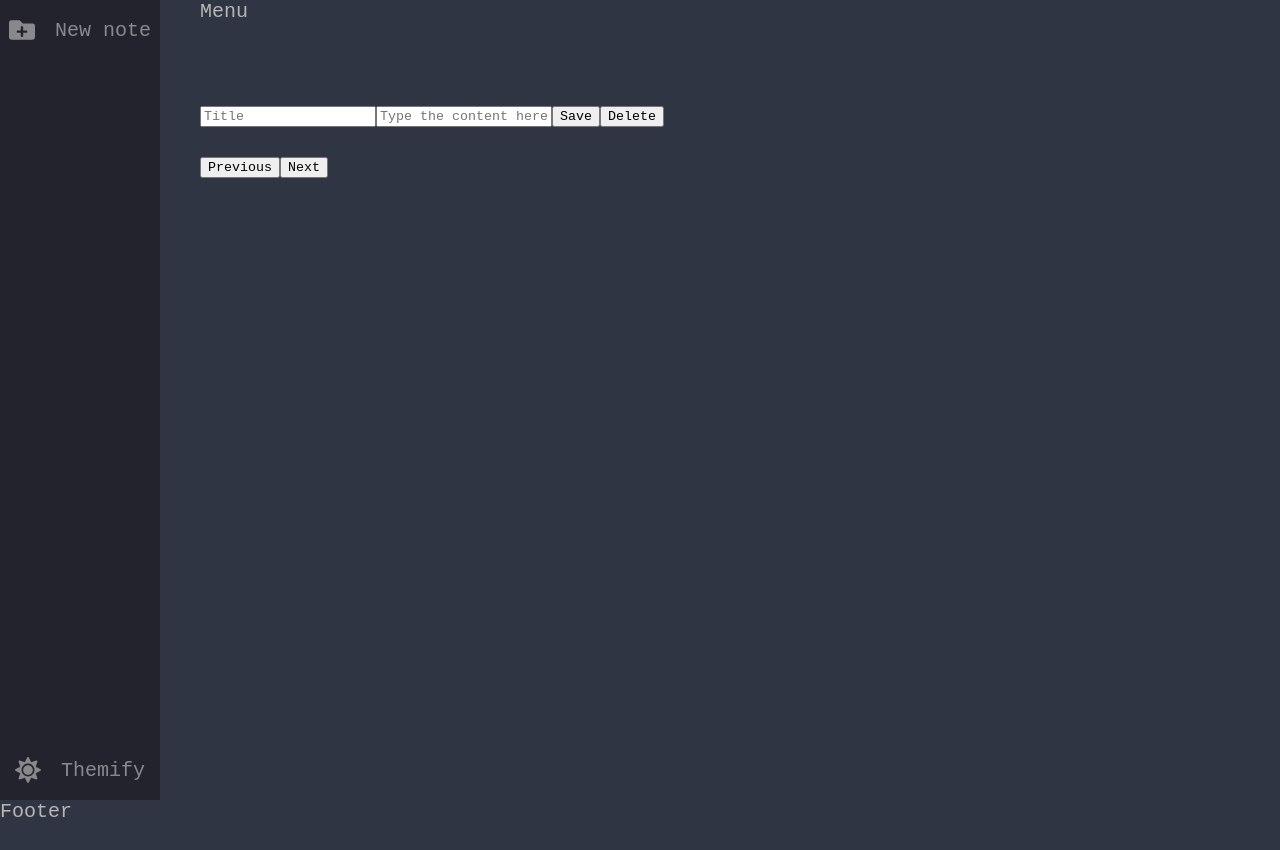
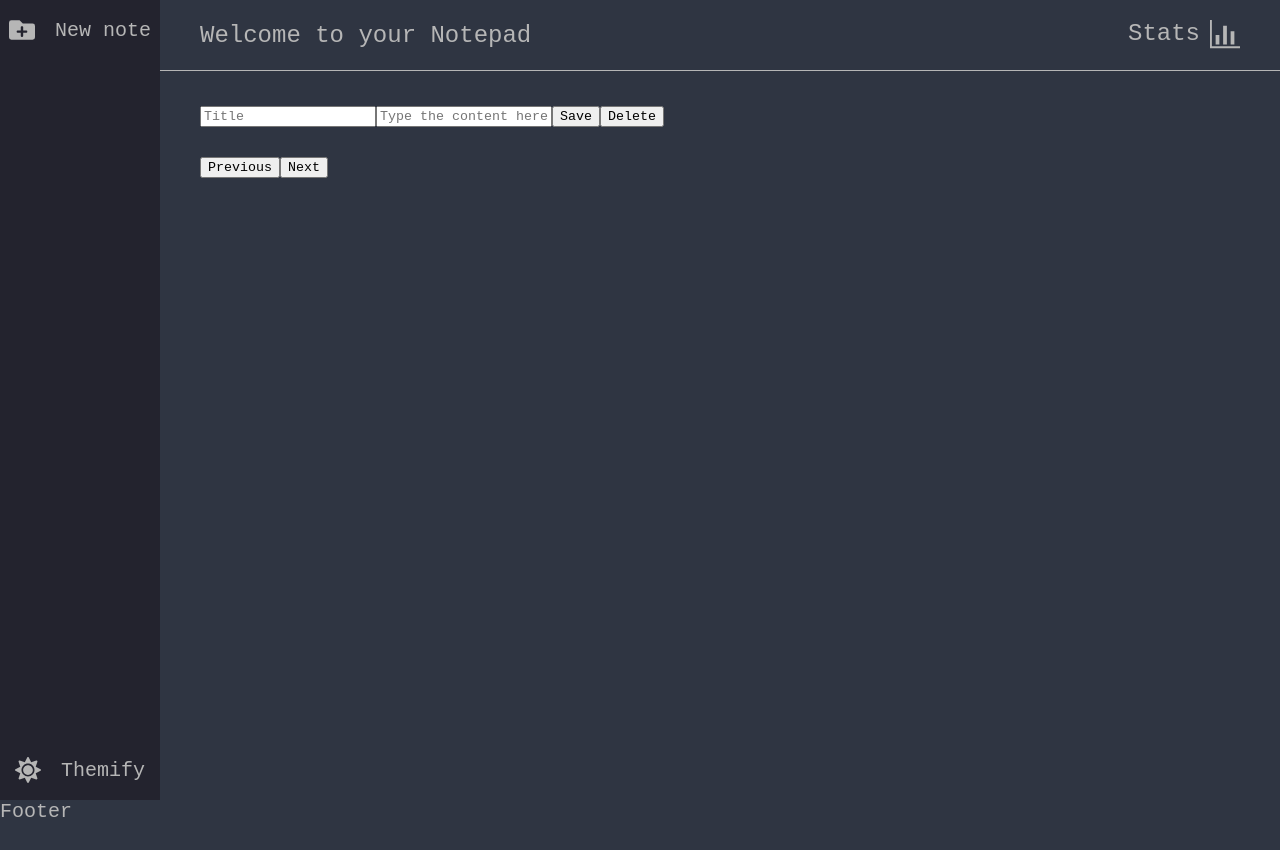
Before and after one commit to Guilherme-Monte/Notebook, a React (Create React App) app in the folder frontend/: page / in a window 1280 px wide. Built offline with nearby package versions, Linux system fonts and the light colour scheme; no server answers.

Commit message:
Menu component styling and new route for statistics on db.json

```diff
--- a/frontend/src/App.css
+++ b/frontend/src/App.css
@@ -2,6 +2,7 @@
   font-size: 20px;
   --text-primary: #b6b6b6;
   --text-secondary: #ececec;
+  --bright-purple: #a55eea;
   --bg-primary: #23232e;
   --bg-secondary: #141418;
   --bg-main: #2f3542;
@@ -32,7 +33,7 @@ body::-webkit-scrollbar-track {
 }
 
 body::-webkit-scrollbar-thumb {
-  background-color: #a55eea;
+  background-color: var(--bright-purple);
 }
 
 .App {
--- a/frontend/src/components/menu/index.css
+++ b/frontend/src/components/menu/index.css
@@ -2,9 +2,33 @@
     grid-area: menu;
     height: 100%;
 
-    padding-left: 2rem;
+    padding: 0 2rem;
     background-color: var(--bg-main);
     /* background-clip: content-box;
     box-shadow: inset 8rem 0 0 0 lightblue; */
-    /* z-index: -1; */
+    z-index: 0;
+    border-bottom: 1px solid var(--text-primary);
+
+    display: flex;
+    align-items: center;
+
+    font-size: 1.2rem;
 }
+
+.stats {
+    margin-left: auto;
+
+    cursor: pointer;
+    display: flex;
+    transition: color var(--transition-speed);
+}
+
+.stats:hover {
+    color: var(--bright-purple);
+}
+
+.graph {
+    margin-left: 0.5rem;
+    height: 30px;
+    width: 30px;
+}
--- a/frontend/src/components/menu/index.js
+++ b/frontend/src/components/menu/index.js
@@ -1,9 +1,16 @@
 import React from 'react';
-import "./index.css"
+import "./index.css";
+import { GoGraph } from "react-icons/go";
 
 const Menu = () => {
     return (
-        <div id="menu">Menu</div>
+        <div id="menu">
+            <div id="title">Welcome to your Notepad</div>
+            <div className="stats">
+                <span>Stats</span>
+                <GoGraph className="graph" />
+            </div>
+        </div>
     )
 }
 
--- a/frontend/src/components/sidebar/index.css
+++ b/frontend/src/components/sidebar/index.css
@@ -9,7 +9,7 @@
   width: 100%;
 
   transition: width 200ms ease;
-  z-index: 1;
+  z-index: 2;
 }
 
 #sidebar:hover {
@@ -32,12 +32,10 @@
   height: 3rem;
 
   color: var(--text-primary);
-  filter: grayscale(100%) opacity(0.7);
   transition: var(--transition-speed);
 }
 
 .nav-item:hover {
-  filter: grayscale(0%) opacity(1);
   background-color: var(--bg-secondary);
   color: var(--text-secondary);
 }
@@ -51,9 +49,10 @@
 .icons {
   width: 1.3rem;
   height: 1.3rem;
+  transition: var(--transition-speed);
 }
 
 .link-text:hover, .icons:hover {
-  color: #a55eea;
+  color: var(--bright-purple);
   cursor: pointer;
 }
--- a/frontend/src/components/sidebar/index.js
+++ b/frontend/src/components/sidebar/index.js
@@ -15,7 +15,6 @@ const Sidebar = () => {
     <div id="sidebar">
       <div className="nav-item">
         <FaFolderPlus className="icons" />
-        {/* Consertar o erro de ao clicar em Create o nome do botão continua Back */}
         <span className="link-text" onClick={() => { toggleInputs(); switchName() }}>
           {buttonNameSwitcher ? "Back" : "New note"}
         </span>
```
Also changed, not shown: 2 other files (tests, documents, lock files or other folders).
